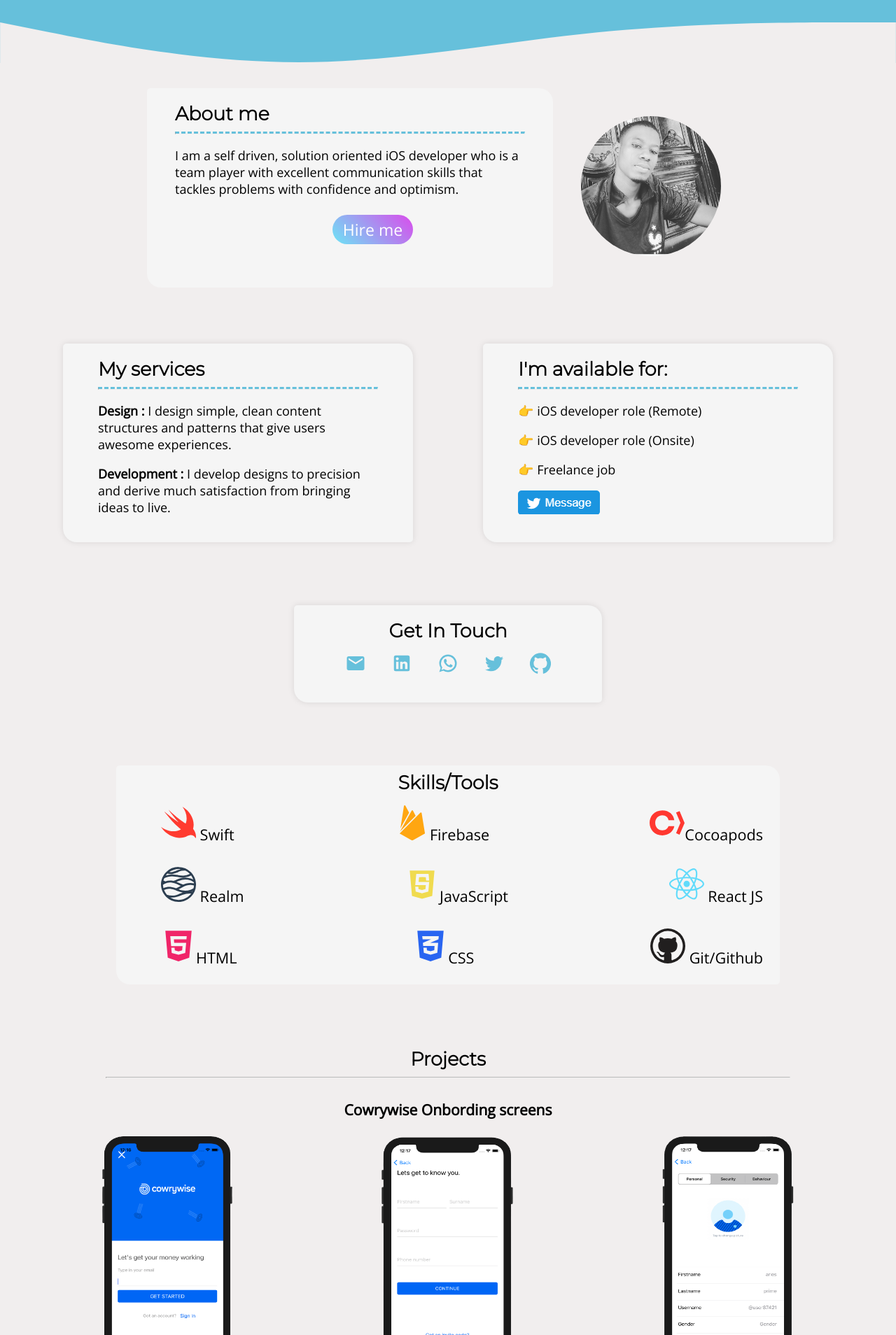
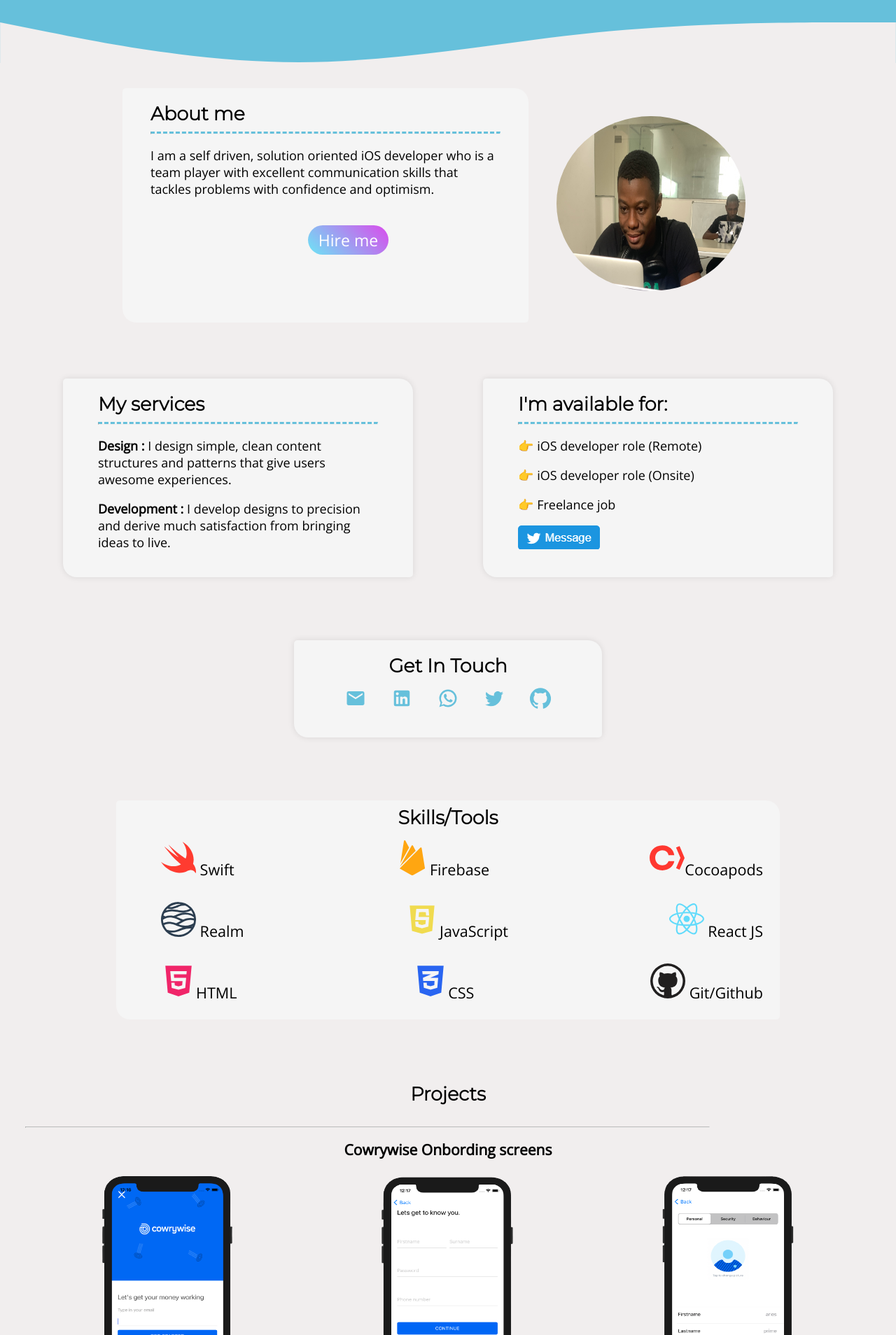
Before and after one commit to DURODOLA-ABDULKABIR/Portfolio, a React (Create React App) app: page / in a window 1280 px wide. Shown: the part 412-2320 px from the top of the page at 70% size. Built offline with nearby package versions, Linux system fonts and the light colour scheme.

Commit message:
change about image

```diff
--- a/public/styles.css
+++ b/public/styles.css
@@ -230,7 +230,7 @@ svg {
 .hireMe-footer, .hireMe{
     font-size: 23px;
     text-align: center;
-    margin-top: 25px;
+    margin-top: 40px;
     margin-left: 40%;
     width: 5em;
     height: 30px;
@@ -272,7 +272,8 @@ hr.line{
 }
 
 .about img{
-    width: 200px;
+    width: 270px;
+    height: 250px;
     padding: 40px;
     border-radius: 50%;
 }
@@ -401,6 +402,8 @@ hr.line{
 hr.solidline {
   border-top: 1px solid #bbb;
    width: 77%;
+   margin: 30px;
+   margin-bottom: -5px;
 }
 
 
@@ -623,7 +626,8 @@ body{
 }
 
 hr.solidline {
-     width: 100%;
+     /* width: 100%; */
+     visibility: hidden;
   }
 
 .icon{
--- a/src/components/About.jsx
+++ b/src/components/About.jsx
@@ -16,7 +16,7 @@ function About() {
         </div>
       </div>
       <div>
-        <img src={require("./kb.jpg")} alt="IntroImage" />
+        <img src={require("./HeaderIMG1.JPG")} alt="IntroImage" />
       </div>
     </div>
   );
--- a/src/components/Projects.jsx
+++ b/src/components/Projects.jsx
@@ -75,7 +75,7 @@ function Projects() {
         <p><b>Technology used: </b>AutoLayout, Openweathermap API, MVVM architecture, Storyboards, Version control.</p>
             <a href="https://github.com/DURODOLA-ABDULKABIR" target="_blank" rel="noopener noreferrer">Open in Github</a>
         </div>
-        <hr className = "solidline"/>
+        {/* <hr className = "solidline"/> */}
 
       </div>
     </div>
```
Also changed, not shown: src/components/HeaderIMG1.JPG (added), src/components/kb.jpg (deleted).
